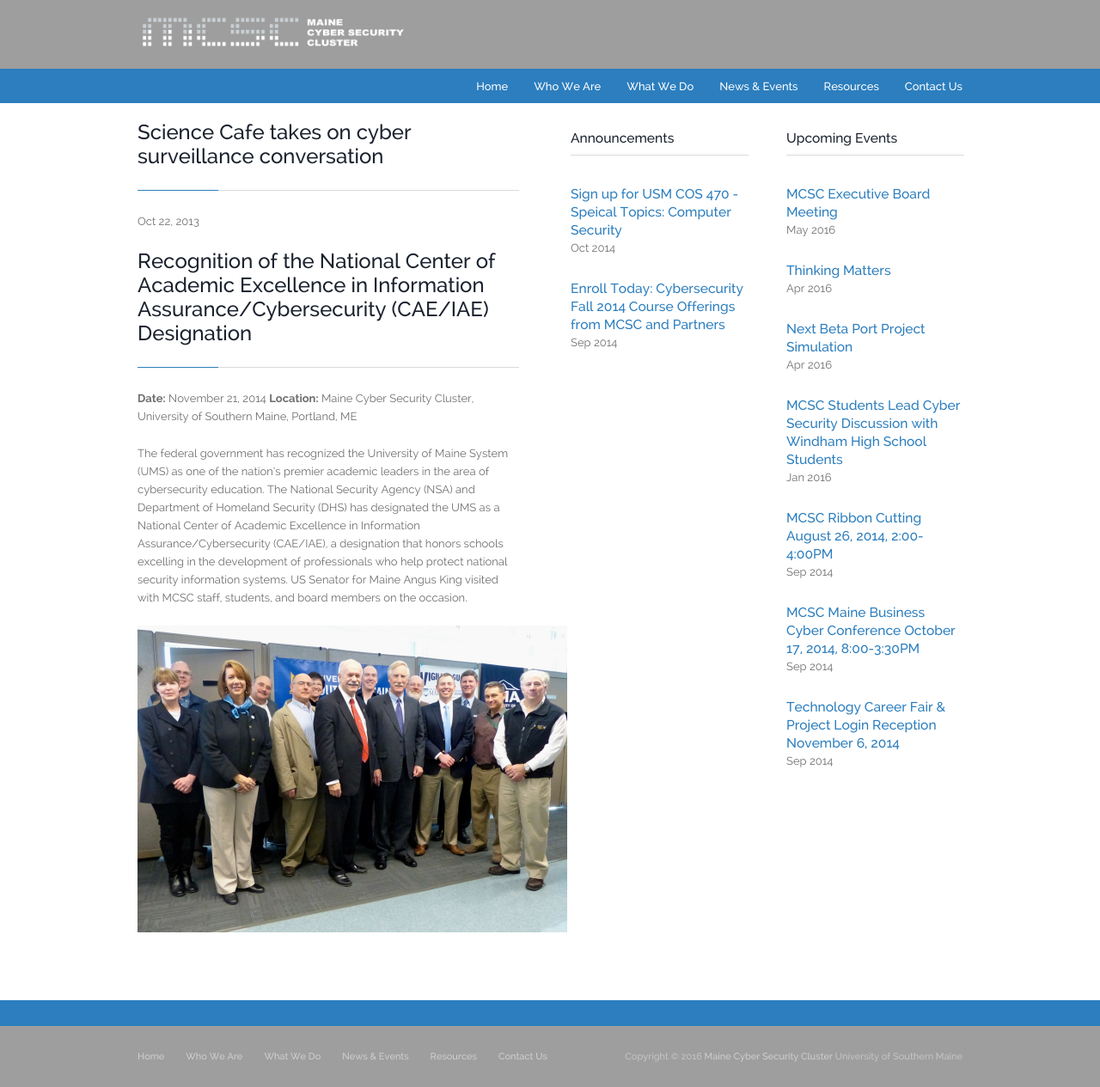
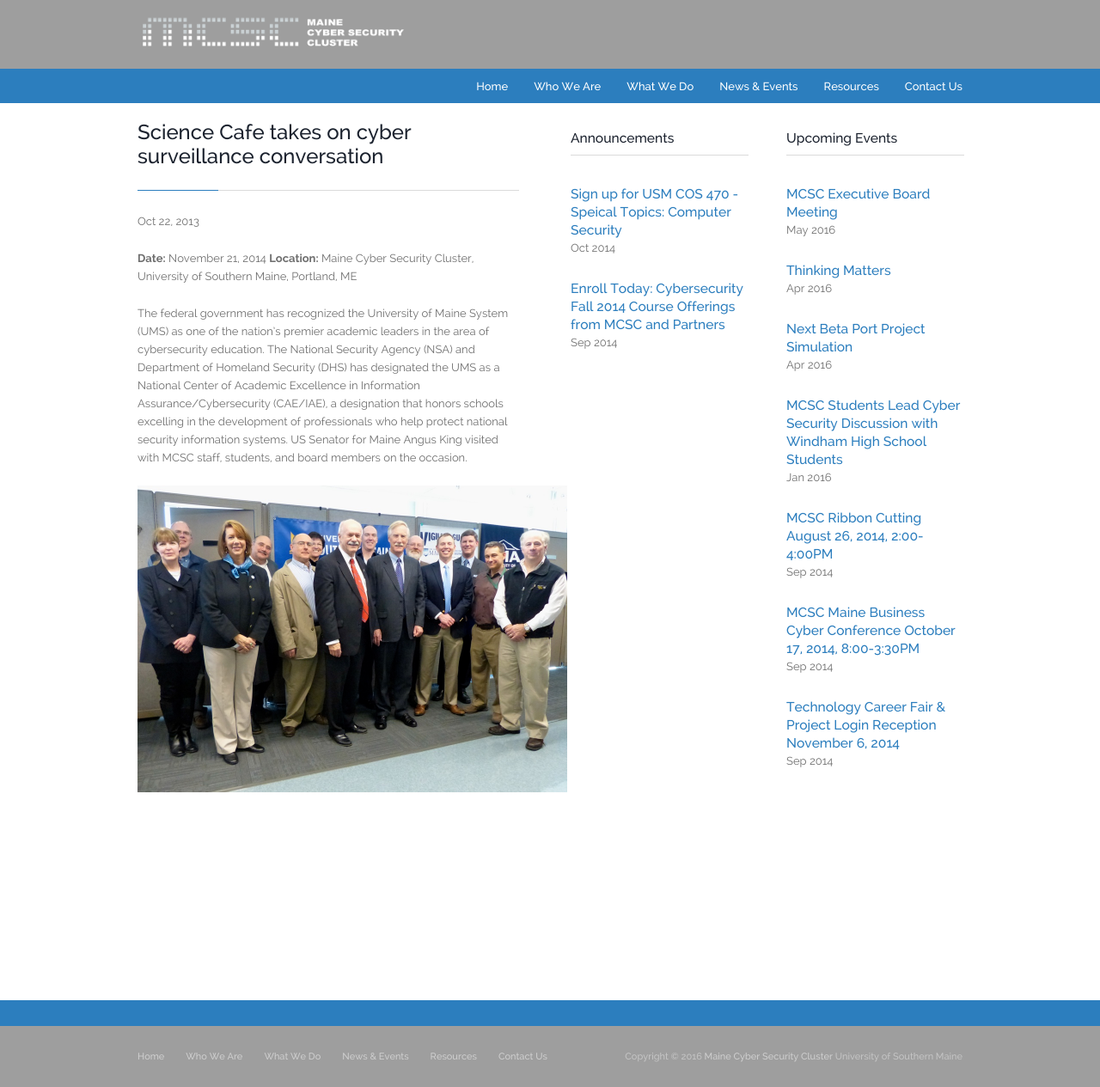
Before and after one commit to nick-spear/MCSC-Website-Update, a Jekyll site: the page built from _posts/archive/2014-11-21-cae-iae.md, in a window 1280 px wide and 1265 px high. Shown: the whole window at 86% size. Built offline with Jekyll 4.4.1, drawn with Linux system fonts in a browser that asks for light colours; nearby versions of some CDN libraries.

Commit message:
Update 2014-11-21-cae-iae.md

```diff
--- a/_posts/archive/2014-11-21-cae-iae.md
+++ b/_posts/archive/2014-11-21-cae-iae.md
@@ -6,8 +6,6 @@
 
 ---
 
-<h1>Recognition of the National Center of Academic Excellence in Information Assurance/Cybersecurity (CAE/IAE) Designation</h1>
-
 <strong>Date:</strong> November 21, 2014
 <strong>Location:</strong> Maine Cyber Security Cluster, University of Southern Maine, Portland, ME
 
```
